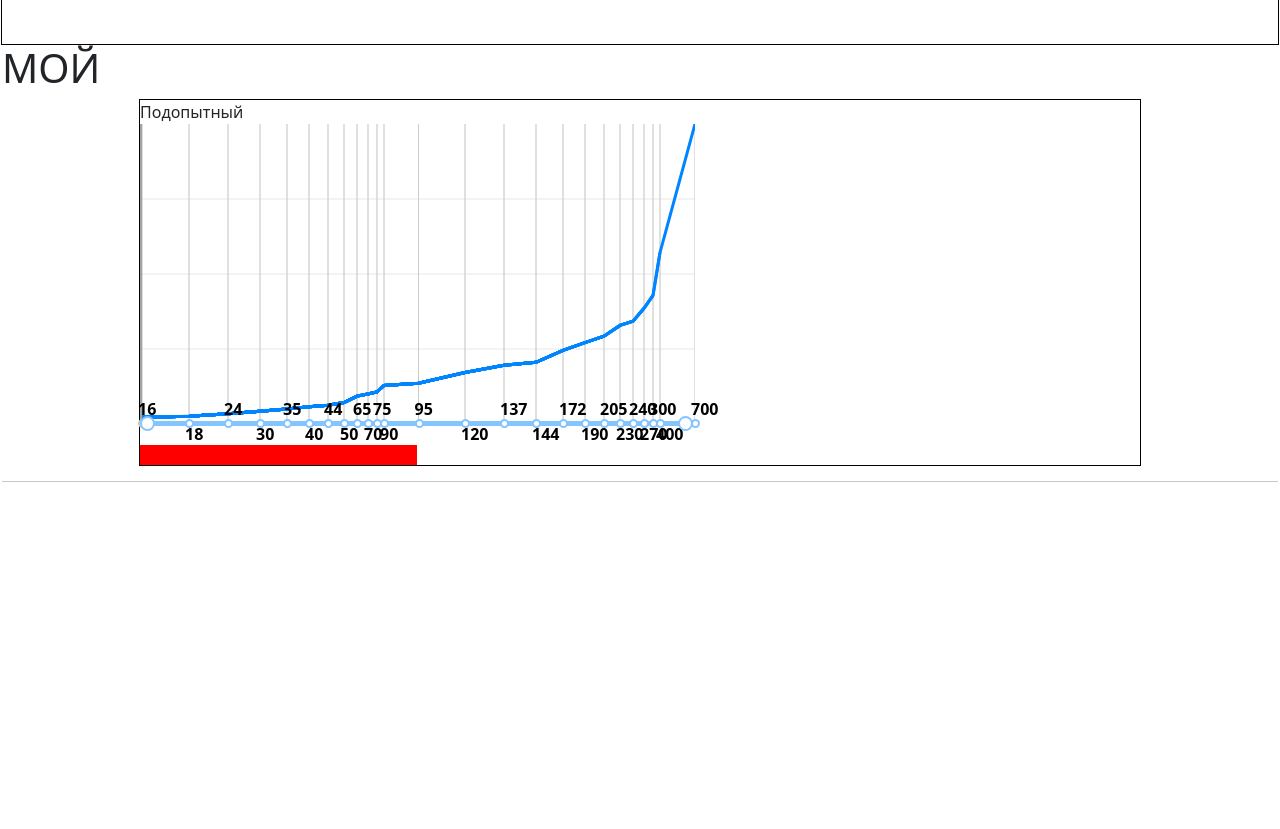
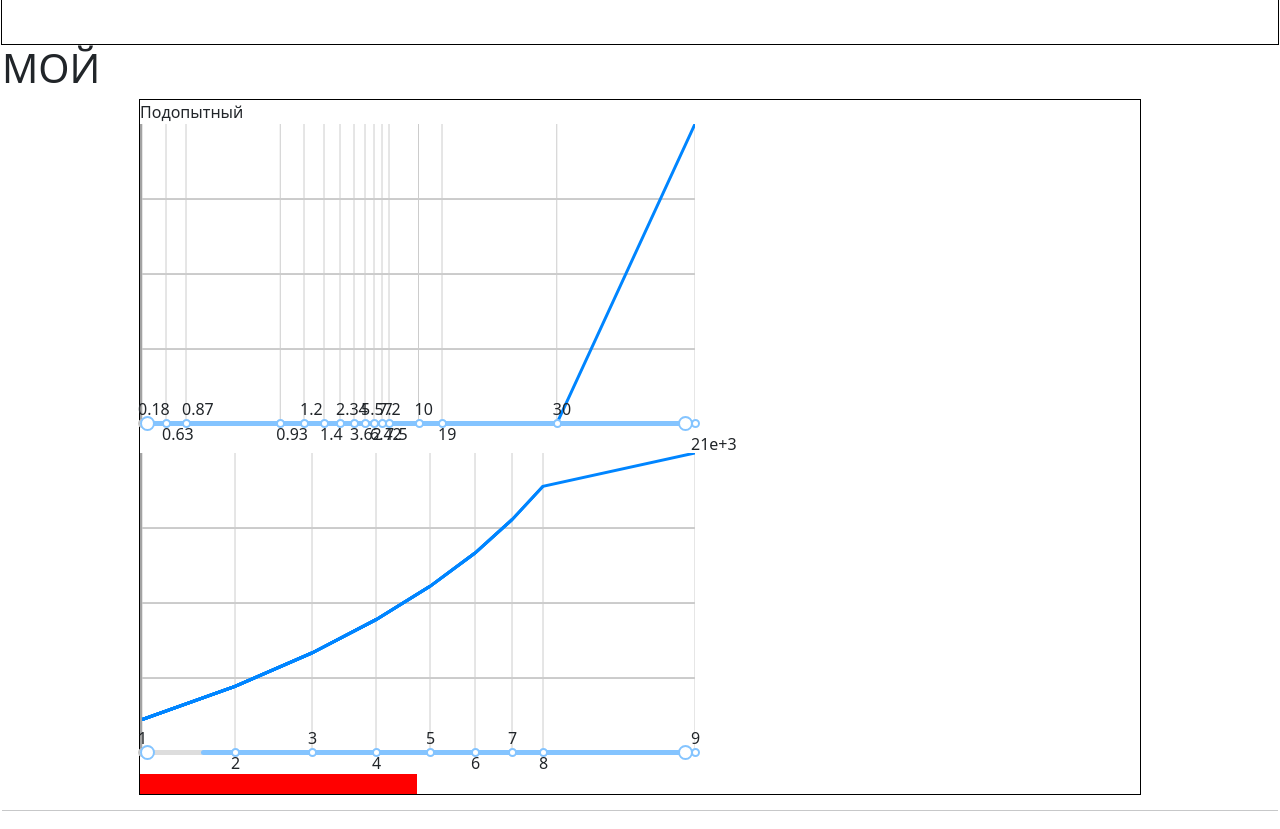
Before and after one commit to picus23/any-web-components, a Next.js app: page /slider in a window 1280 px wide. Shown: the part 460-1289 px from the top of the page. Before the commit the page ends 960 px from the top, so only its background shows below. Built offline with nearby package versions, Linux system fonts and the light colour scheme.

Commit message:
add support multiple arrays and fixed views multiple graphs

```diff
--- a/components/slider/Canvas.tsx
+++ b/components/slider/Canvas.tsx
@@ -7,9 +7,10 @@ interface CanvasProps {
     tickCount?: number,
     valuesFromSlider: number[],
     rank?: number[],
+    indexOrder: string,
 }
 
-const Canvas: FC<CanvasProps> = ({ width, height, valuesCv, tickCount = 4, valuesFromSlider, rank }) => {
+const Canvas: FC<CanvasProps> = ({ width, height, valuesCv, tickCount = 4, valuesFromSlider, rank, indexOrder }) => {
     const canvasRef = useRef(null)
 
     const maxValue = Math.max(...valuesCv);
@@ -37,18 +38,22 @@ const Canvas: FC<CanvasProps> = ({ width, height, valuesCv, tickCount = 4, value
         let j = 0;
         function breakpointsStyles(element: any) {
             element.classList.add('breakpoint')
+            element.classList.add('breakpoint-' + indexOrder)
             element.style.left = valuesFromSlider[i] - 2 + 'px';
         }
         let strValue, lengthStrValue, text;
         for (var i = 0; i < xAxisValues!.length; i++) {
             var xAxisValue = document.createElement('span');
             let breakpoint = document.createElement('div');
-            let verticalLine = document.getElementById('xAxisValues');
+            let verticalLine = document.getElementById('xAxisValue-' + indexOrder);
+            verticalLine?.classList.add('position-relative');
+
             // Отрисовка числа в степени
             if (xAxisValues![i] >= 10000) {
                 strValue = xAxisValues![i] + '';
                 lengthStrValue = strValue.length - 2 + '';
                 text = document.createTextNode(strValue.slice(0, 2) + `e+${lengthStrValue}`);
+
                 xAxisValue.appendChild(text);
                 verticalLine!.appendChild(xAxisValue);
                 verticalLine!.appendChild(breakpoint);
@@ -79,7 +84,7 @@ const Canvas: FC<CanvasProps> = ({ width, height, valuesCv, tickCount = 4, value
             }
             xAxisValue.style.position = 'absolute';
             xAxisValue.style.left = valuesFromSlider[i] - 2 + 'px';
-            document.getElementById('xAxisValues')!.appendChild(xAxisValue);
+            document.getElementById('xAxisValue-' + indexOrder)!.appendChild(xAxisValue);
         }
 
         // Отрисовка Значений Y
@@ -114,14 +119,14 @@ const Canvas: FC<CanvasProps> = ({ width, height, valuesCv, tickCount = 4, value
         function gridH() {
             for (var i = 0; i < tickCount; i++) {
                 chart.strokeStyle = '#ccc';
-                chart.lineWidth = 0.5;
+                chart.lineWidth = 2;
                 chart.moveTo(0, ch - i * (ch / tickCount));
                 chart.lineTo(cw, ch - i * (ch / tickCount));
             }
             chart.stroke();
         }
+        gridH();
         gridV();
-        gridH();
 
         var chrt = document.getElementById("chart");
         chart.moveTo(0, chrt);
@@ -146,7 +151,7 @@ const Canvas: FC<CanvasProps> = ({ width, height, valuesCv, tickCount = 4, value
             <canvas id="chart"
                 ref={canvasRef}
                 width={width} />
-            <div id="xAxisValues" />
+            <div id={'xAxisValue-' + indexOrder} />
         </div>
 
     </>
--- a/components/slider/ExpoSlider.tsx
+++ b/components/slider/ExpoSlider.tsx
@@ -2,12 +2,13 @@ import { FC, ReactNode, use, useEffect, useState } from "react";
 import Canvas from "./Canvas";
 
 interface ExpoSliderProps {
-    valuesCv: number[],
+    data_array: [],
     dataToWrapper?: (data: any) => void,
     widthCanvas: number,
     heightCanvas: number,
     minPropValue?: number,
     maxPropValue?: number,
+    indexOrder: string,
 }
 
 interface iChangeKeys {
@@ -17,7 +18,10 @@ interface iChangeKeysEmpty {
     [key: string]: string,
 }
 
-const ExpoSlider: FC<ExpoSliderProps> = ({ valuesCv, minPropValue, maxPropValue, widthCanvas, heightCanvas }) => {
+const ExpoSlider: FC<ExpoSliderProps> = ({ data_array, minPropValue, maxPropValue, widthCanvas, heightCanvas, indexOrder}) => {
+    const valuesCv = data_array.flat(Infinity);
+    valuesCv.sort((a, b) => a - b);
+
     let minValue = minPropValue ?? Math.min(...valuesCv);
     let maxValue = maxPropValue ?? Math.max(...valuesCv);
 
@@ -32,7 +36,7 @@ const ExpoSlider: FC<ExpoSliderProps> = ({ valuesCv, minPropValue, maxPropValue,
     }
 
     // Делю массив на разряды десяток | Вычисление кол-ва подмассивов
-    let comparisonArray = [-1000, -100, -10, -1, 0, 1, 10, 100, 1000, 10000];
+    let comparisonArray = [-1000, -100, -10, -1, 0, 1, 10, 100, 1000, 10000, 100000];
     let countSubArr = 0;
     var j = 0;
     for (let i = 0; i < comparisonArray.length + 1; i++) {
@@ -122,8 +126,9 @@ const ExpoSlider: FC<ExpoSliderProps> = ({ valuesCv, minPropValue, maxPropValue,
 
     // Здесь логика движения пальцев у слайдера и закрашивание breakpoints
     useEffect(() => {
-        const progress = document.querySelector(".sliderr .progres") as HTMLElement;
-        const breakpoints = document.querySelectorAll<HTMLElement>('.breakpoint');
+        const progress = document.querySelector('.sliderr .progres-' + indexOrder) as HTMLElement;
+        console.log(progress)
+        const breakpoints = document.querySelectorAll<HTMLElement>('.breakpoint-' + indexOrder);
         breakpoints.forEach(el => {
             let leftValue = +el.style.left.slice(0, el.style.left.length - 2); // Убирает из строки px
             if (leftValue > minDisplayValue / maxValue * widthCanvas && leftValue < maxDisplayValue / maxValue * widthCanvas) { // Активно, если breakpoint больше левого пальца и меньше правого
@@ -144,8 +149,6 @@ const ExpoSlider: FC<ExpoSliderProps> = ({ valuesCv, minPropValue, maxPropValue,
             progress.style.left = (minDisplayValue / maxValue) * 100 + '%';
             progress.style.right = 100 - ((maxDisplayValue / maxValue) * 100) + '%';
         }
-
-        // console.log({ minDisplayValue, maxDisplayValue, maxValue })
 
         let fromKey = 0
         let toKey = 0
@@ -183,11 +186,12 @@ const ExpoSlider: FC<ExpoSliderProps> = ({ valuesCv, minPropValue, maxPropValue,
             valuesFromSlider={valuesFromSlider}
             valuesCv={valuesCv}
             rank={rank}
+            indexOrder={indexOrder}
         />
 
         {/* Заполнение цветной полосы (СТИЛИ) задаётся в style.scss -> .progres left | right */}
         <div style={{ width: widthCanvas }} className="sliderr">
-            <div className="progres"></div>
+            <div className={'progres progres-' + indexOrder}></div>
         </div>
         <div style={{ width: widthCanvas }} className="range-input">
             <input style={{ width: widthCanvas }} type="range" className="range-min cs" min={minValue} max={maxValue} value={minDisplayValue} onChange={handleMinValueChange} />
--- a/pages/slider/index.tsx
+++ b/pages/slider/index.tsx
@@ -6,11 +6,14 @@ import ExpoSlider from "@/components/slider/ExpoSlider";
 
 // const values = [1, 10, 50, 100];
 // const values = [-120, -90, -75, -30, -25, -21];
-const values = [16, 18, 24, 30, 35, 40, 44, 50, 65, 70, 75, 90, 95, 120, 137, 144, 172, 190, 205, 230, 240, 270, 300, 400, 700];
+// const values = [16, 18, 24, 30, 35, 40, 44, 50, 65, 70, 75, 90, 95, 120, 137, 144, 172, 190, 205, 230, 240, 270, 300, 400, 700];
+// const values = [1, 2, [3, 4, [5, 6, [7, 8, [9, 10]]]]];
+const arr1 = [1, 2, 3];
+const arr2 = [4, [5, 6]];
+const arr3 = [7, [8, [9]]];
 // const values = [-120,-90,-75,-30,-12,-1,3, 6, 8, 10, 12, 15, 20, 25, 32, 40, 50, 65, 80];
-// const values = [0.18, 0.63, 0.87, 0.93, 1.2,1.4, 2.34, 3.62, 5.57, 6.42, 7.2, 7.5, 10, 19,30];
+const values = [0.18, 0.63, 0.87, 0.93, 1.2, 1.4, 2.34, 3.62, 5.57, 6.42, 7.2, 7.5, 10, 19, 30, 21000];
 // const values = [2, 4, 6, 10, 20, 40, 100, 200, 300, 400, 500, 1000, 10000];
-values.sort((a, b) => a - b);
 
 export default function () {
     return <>
@@ -32,9 +35,17 @@ export default function () {
             <div>Подопытный</div>
 
             <ExpoSlider
-                valuesCv={values}
+                data_array={[values]}
                 widthCanvas={553}
                 heightCanvas={300}
+                indexOrder={'1'}
+            />
+            <div className="my-3"></div>
+            <ExpoSlider
+                data_array={[arr1, arr2, arr3]}
+                widthCanvas={553}
+                heightCanvas={300}
+                indexOrder={'2'}
             />
 
             <div className="mt-2" style={{ width: 553 / 2 + 'px', height: '20px', background: 'red' }}></div>
```
